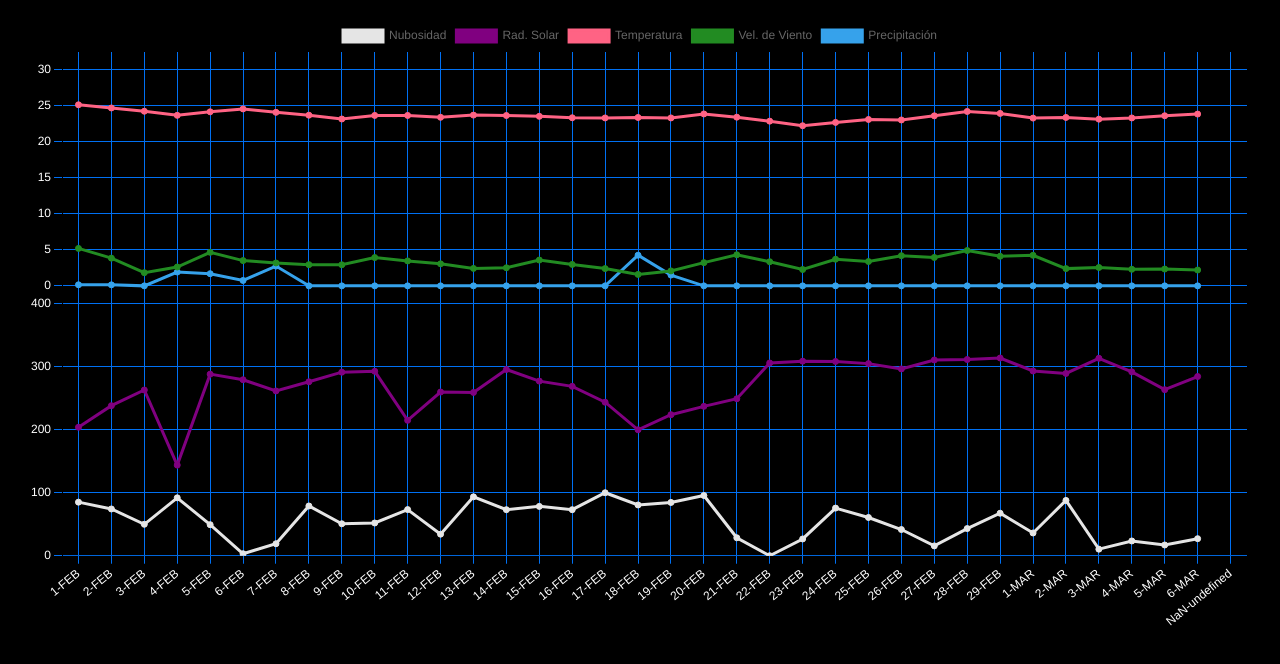
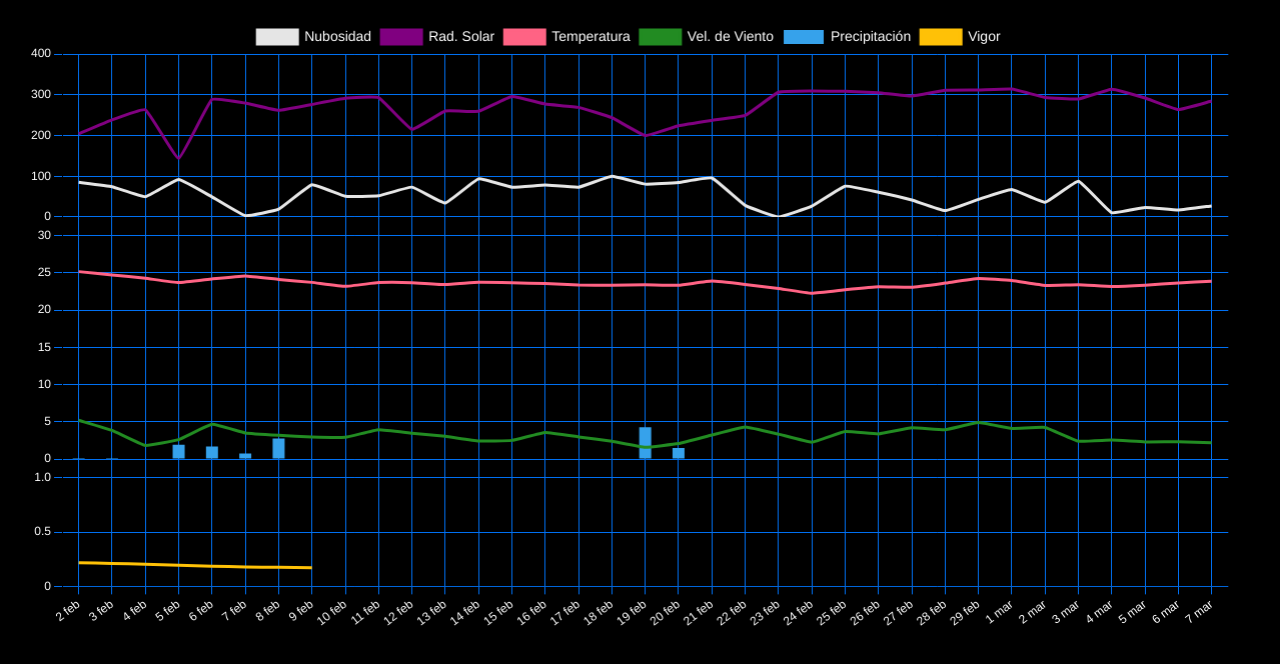
Before and after one commit to Priver-Group/chart-js, a website: page index.html in a window 1280 px wide. Drawn offline with nearby package versions, Linux system fonts and the light colour scheme.

Commit message:
grid and graphics complete

```diff
--- a/app.js
+++ b/app.js
@@ -1,6 +1,21 @@
 document.addEventListener('DOMContentLoaded', () => {
   const csvUrl = 'climate_service.csv'
   let data = {}
+
+  const monthNames = {
+    Jan: 'jan',
+    Feb: 'feb',
+    Mar: 'mar',
+    Apr: 'apr',
+    May: 'may',
+    Jun: 'jun',
+    Jul: 'jul',
+    Aug: 'aug',
+    Sep: 'sep',
+    Oct: 'oct',
+    Nov: 'nov',
+    Dec: 'dec',
+  }
 
   Papa.parse(csvUrl, {
     header: true,
@@ -8,8 +23,9 @@ document.addEventListener('DOMContentLoaded', () => {
     complete: function (results) {
       data = results.data.map((item) => {
         const date = new Date(item.datetime)
+        date.setDate(date.getDate() + 1)
         return {
-          datetime: `${date.getDate()}-${
+          datetime:`${date.getDate()} ${
             monthNames[
               date.toLocaleString('en-US', {
                 month: 'short',
@@ -26,32 +42,17 @@ document.addEventListener('DOMContentLoaded', () => {
           solarradiation: item.solarradiation,
         }
       })
-      crearGrafica()
+      graphic()
     },
   })
 
-  const monthNames = {
-    Jan: 'JAN',
-    Feb: 'FEB',
-    Mar: 'MAR',
-    Apr: 'APR',
-    May: 'MAY',
-    Jun: 'JUN',
-    Jul: 'JUL',
-    Aug: 'AUG',
-    Sep: 'SEP',
-    Oct: 'OCT',
-    Nov: 'NOV',
-    Dec: 'DEC',
-  }
+  function graphic() {
+    fetch('short_json_average_ndvi.json')
+    .then((response) => response.json())
+    .then((jsonData) => {
+      const jsonNDVI = jsonData.data.NDVI;
+      const jsonDates = jsonData.data.Dates;
 
-  function formatearMeses(date) {
-    const [day, month] = date.split(' ')
-    return `${day}-${monthNames[month.toUpperCase()]}`
-  }
-
-  function crearGrafica() {
-    // Preparar los datos para Chart.js
     const labels = data.map((item) => item.datetime)
     const datasets = [
       {
@@ -59,39 +60,92 @@ document.addEventListener('DOMContentLoaded', () => {
         data: data.map((item) => item.cloudcover),
         borderColor: '#E5E5E5',
         backgroundColor: '#E5E5E5',
-        yAxisID: 'y1'
+        borderWidth: 3,
+        tension: 0.1,
+        pointRadius: (context) => {
+          return 0
+        },
+        pointHitRadius: 10,
+        spanGaps: true,
+        yAxisID: 'y1',
       },
       {
         label: 'Rad. Solar',
         data: data.map((item) => item.solarradiation),
         borderColor: '#800080',
         backgroundColor: '#800080',
-        yAxisID: 'y1'
+        borderWidth: 3,
+        tension: 0.1,
+        pointRadius: (context) => {
+          return 0
+        },
+        pointHitRadius: 10,
+        spanGaps: true,
+        yAxisID: 'y1',
       },
       {
         label: 'Temperatura',
         data: data.map((item) => item.temp),
         borderColor: '#ff6384',
         backgroundColor: '#ff6384',
-        yAxisID: 'y2'
+        borderWidth: 3,
+        tension: 0.1,
+        pointRadius: (context) => {
+          return 0
+        },
+        pointHitRadius: 10,
+        spanGaps: true,
+        yAxisID: 'y2',
       },
       {
         label: 'Vel. de Viento',
         data: data.map((item) => item.windspeed),
         borderColor: '#228B22',
         backgroundColor: '#228B22',
-        yAxisID: 'y2'
+        borderWidth: 3,
+        tension: 0.1,
+        pointRadius: (context) => {
+          return 0
+        },
+        pointHitRadius: 10,
+        spanGaps: true,
+        yAxisID: 'y2',
       },
       {
         label: 'Precipitación',
+        type: 'bar',
+        categoryPercentage: 0.6,
+        barPercentage: 0.6,
         data: data.map((item) => item.precip),
         borderColor: '#36a2eb',
         backgroundColor: '#36a2eb',
-        yAxisID: 'y2'
+        tension: 0.1,
+        pointRadius: (context) => {
+          return 0
+        },
+        pointHitRadius: 10,
+        spanGaps: true,
+        yAxisID: 'y2',
+      },
+      {
+        label: 'Vigor',
+        data: jsonNDVI.map((value, index) => ({
+          x: labels[index],
+          y: value,
+        })),
+        borderColor: '#FFC107',
+        backgroundColor: '#FFC107',
+        borderWidth: 3,
+        tension: 0.1,
+        pointRadius: (context) => {
+          return 0
+        },
+        pointHitRadius: 10,
+        spanGaps: true,
+        yAxisID: 'y3',
       },
     ]
 
-    // Configurar opciones de la gráfica
     const gridColor = '#0070F3'
     const textColor = '#FFFFFF'
 
@@ -102,24 +156,35 @@ document.addEventListener('DOMContentLoaded', () => {
         datasets,
       },
       options: {
+        animation: true,
+        events: ['mouseout', 'click', 'touchstart', 'touchmove'],
+        interaction: {
+          mode: 'index',
+          intersect: false,
+        },
         responsive: true,
         scales: {
           x: {
+            stacked: true,
             offset: true,
-            ticks: { color: textColor},
+            ticks: { color: textColor, beginAtZero: true },
             grid: {
+              display: true,
               color: gridColor,
+              offset: false,
+              drawOnChartArea: true,
+              drawTicks: true,
             },
           },
-          y1: {
+          y3: {
             type: 'linear',
             min: 0,
-            max: 400,
+            max: 1,
             position: 'left',
             stack: 'y',
-            stackWeight: 1.2,
+            stackWeight: 0.5,
             ticks: {
-              stepSize: 100,
+              stepSize: 0.5,
               color: textColor,
               beginAtZero: true,
             },
@@ -140,12 +205,42 @@ document.addEventListener('DOMContentLoaded', () => {
             },
             grid: { color: gridColor },
           },
+          y1: {
+            type: 'linear',
+            min: 0,
+            max: 400,
+            position: 'left',
+            stack: 'y',
+            stackWeight: 0.75,
+            ticks: {
+              stepSize: 100,
+              color: textColor,
+              beginAtZero: true,
+            },
+            grid: { color: gridColor },
+          },
+        },
+        plugins: {
+          tooltip: {
+            enabled: true,
+          },
+          legend: {
+            display: true,
+            position: 'top',
+            align: 'center',
+            labels: {
+              color: textColor,
+              boxHeight: 14,
+              font: {
+                size: 14,
+              },
+            },
+          },
         },
       },
     }
-
-    // Crear la gráfica
     const ctx = document.getElementById('chart').getContext('2d')
     new Chart(ctx, config)
-  }
+  })
+}
 })
--- a/index.html
+++ b/index.html
@@ -13,7 +13,7 @@
             justify-content: center;
             align-items: center;
             margin: 20px;
-            max-width: 100%;
+            max-width: 95%;
             background: #000000;
         }
     </style>
--- a/short_json_average_ndvi.json
+++ b/short_json_average_ndvi.json
@@ -5,14 +5,14 @@
     "farm-0000000054": "02-A-1-102-1961",
     "data": {
         "Dates": [
-            "2024-01-30",
-            "2024-02-04",
-            "2024-02-09",
-            "2024-02-14",
-            "2024-02-19",
-            "2024-02-24",
-            "2024-02-29",
-            "2024-03-05"
+            "2024-01-31",
+            "2024-02-05",
+            "2024-02-10",
+            "2024-02-15",
+            "2024-02-20",
+            "2024-02-25",
+            "2024-03-01",
+            "2024-03-06"
         ],
         "NDVI": [
             0.217,
```
Also changed, not shown: test.js (+216 -95 lines), test2.js (added, +182 -0 lines), climate_service.csv (line endings or trailing spaces).
